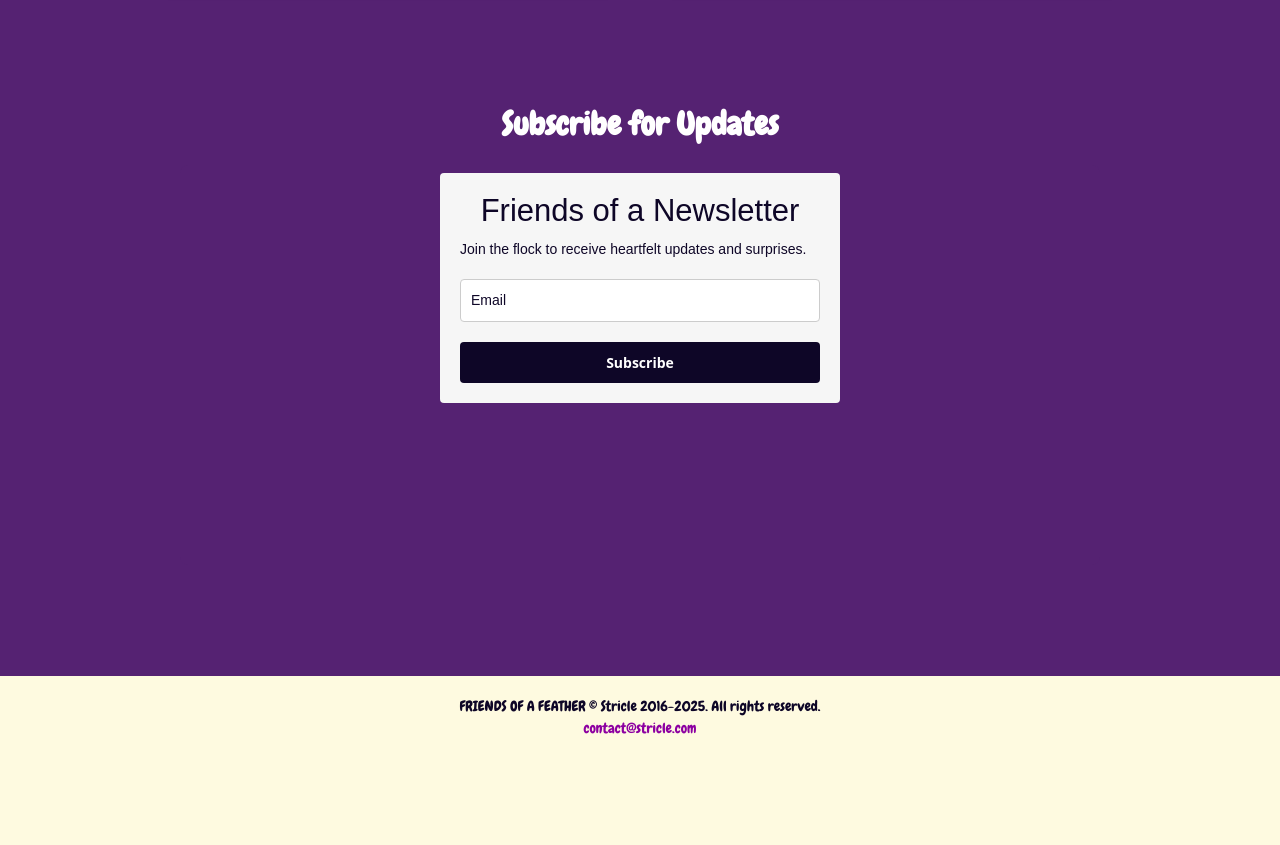
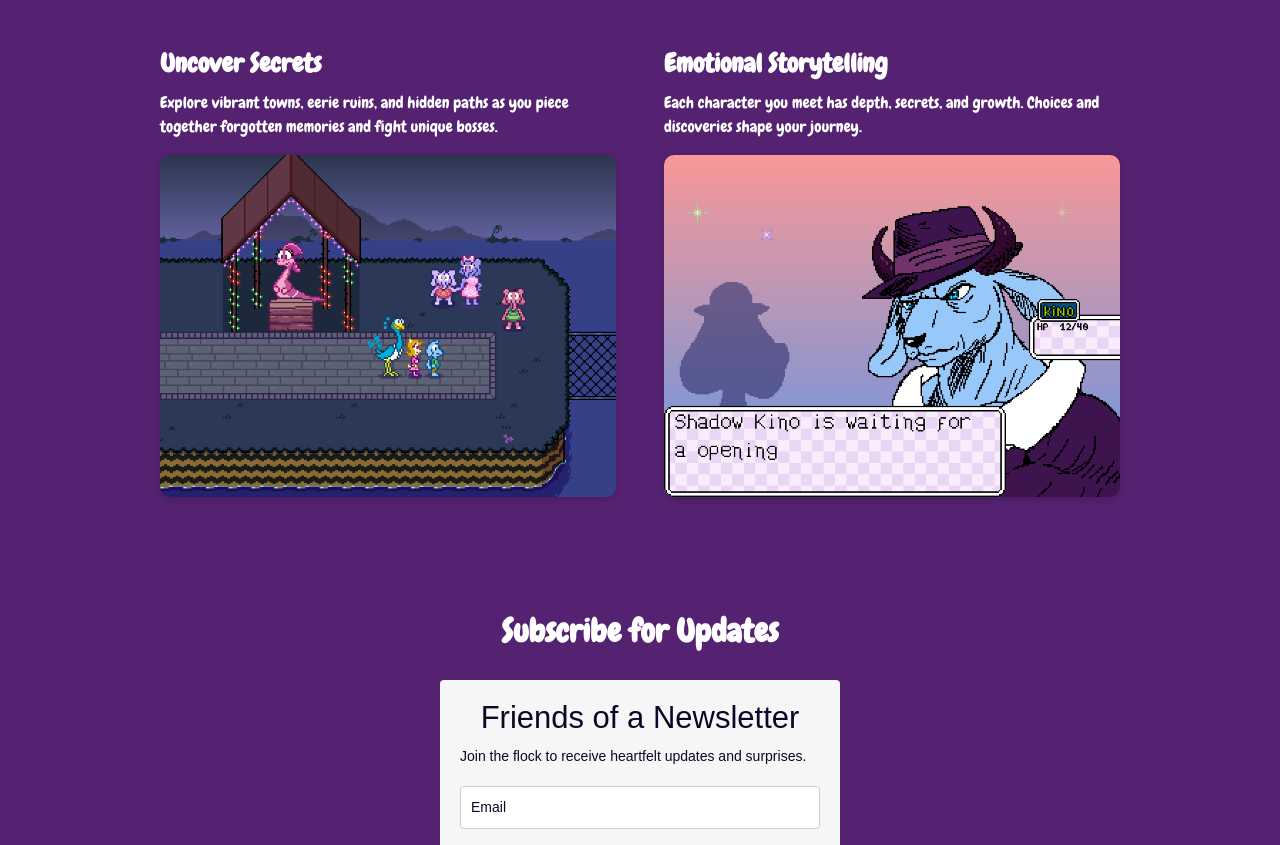
Before and after one commit to stricle-games/foaf-site, a plain HTML site: page index.html in a window 1280 px wide. Shown: the part 2116-2961 px from the top of the page. Before the commit the page ends 2875 px from the top, so only its background shows below. Drawn offline with Linux system fonts and the light colour scheme; no server answers; a script that the page names is missing; a web font is replaced by a local one.

Commit message:
Update index.html

```diff
--- a/index.html
+++ b/index.html
@@ -66,6 +66,18 @@
         <p>Each character you meet has depth, secrets, and growth. Choices and discoveries shape your journey.</p>
         <img src="images/im7.png" alt="Screenshot of characters" />
       </article>
+
+      <article class="screenshot">
+        <h2>Uncover Secrets</h2>
+        <p>Explore vibrant towns, eerie ruins, and hidden paths as you piece together forgotten memories and fight unique bosses.</p>
+        <img src="images/im4.png" alt="Screenshot of game environment" />
+      </article>
+
+      <article class="screenshot">
+        <h2>Emotional Storytelling</h2>
+        <p>Each character you meet has depth, secrets, and growth. Choices and discoveries shape your journey.</p>
+        <img src="images/im9.png" alt="Screenshot of characters" />
+      </article>
       </section>
     </div>
 
```
